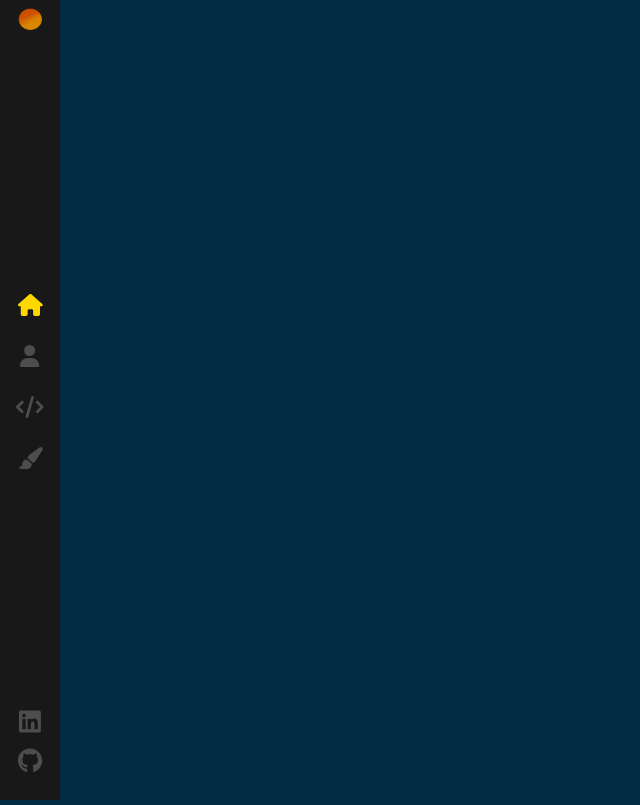
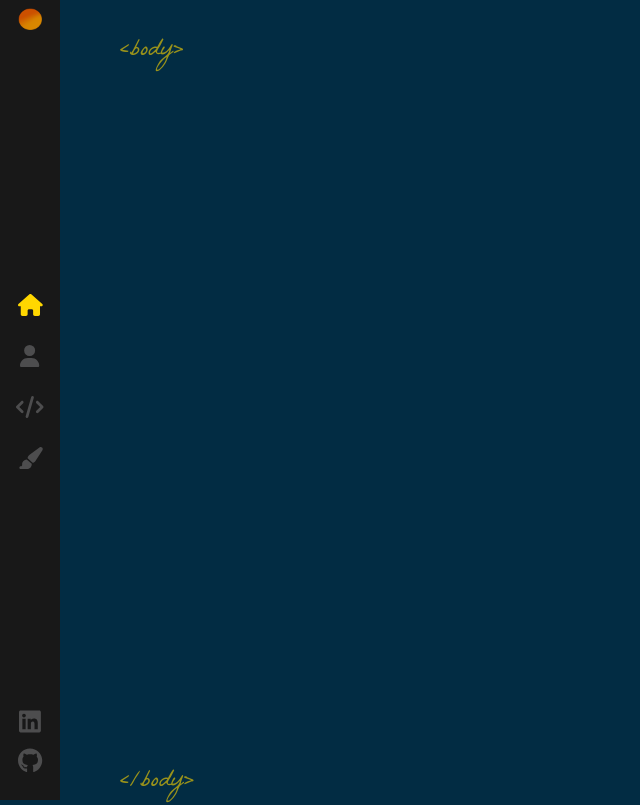
Before and after one commit to gaoyikeshuer/gaoyikeshuer.github.io, a React (Create React App) app in the folder react-portfolio/: page / in a window 1280 px wide. Shown: the whole page, without its empty margins (0-640 px from the left). Built offline with nearby package versions, Linux system fonts and the light colour scheme.

Commit message:
Update index.js

```diff
--- a/react-portfolio/src/components/Layout/index.js
+++ b/react-portfolio/src/components/Layout/index.js
@@ -1,9 +1,28 @@
+import { Outlet } from 'react-router-dom';
 import Sidebar from '../Sidebar';
 import './index.scss';
 
 const Layout = () =>{
-    return <>
+    return (
+    <div className = "App">
     <Sidebar />
-    </>
+    <div className = 'page'>
+        <span className = 'tags top-tags'>
+        &lt;body&gt;
+        </span>
+        <Outlet/>
+        <span className = "tags bottom-tags">
+         &lt;/body&gt;
+         <br/>
+         </span>
+         <span className ="bottom-tag-html">
+             &lt;/html&gt;
+         </span>
+
+
+    </div>
+    </div>
+
+    )
 }
 export default Layout;
```
